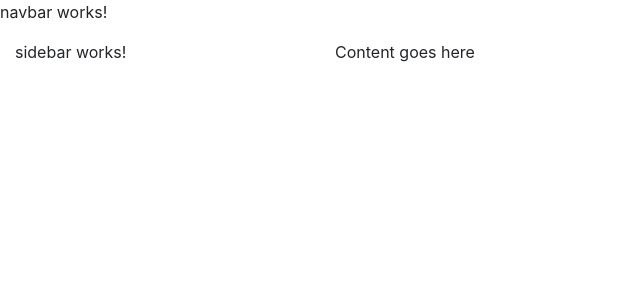
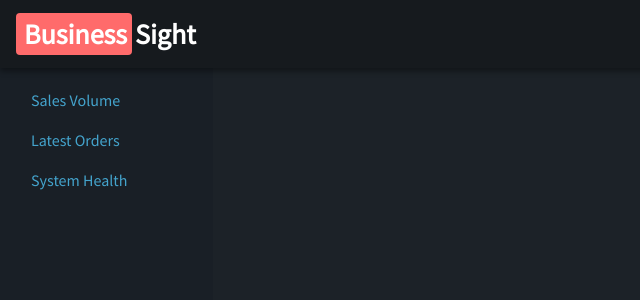
Before and after one commit to sidk08/BusinessSight, an Angular app: page / in a window 1280 px wide. Shown: the top 300 px of the page, without its empty margins (0-640 px from the left). Built offline with nearby package versions, Linux system fonts and the light colour scheme.

Commit message:
style updates and layout

```diff
--- a/src/app/app.component.html
+++ b/src/app/app.component.html
@@ -1,10 +1,9 @@
 <!--The content below is only a placeholder and can be replaced.-->
-<app-navbar></app-navbar>
+<app-navbar id="navbar" class="navbar navbar-dark fixed-top bg-dark"></app-navbar>
 <div class="container-fluid">
 <div class="row" id="mainContent">
-<app-sidebar class="col-sm-3"></app-sidebar>
+<app-sidebar id="sidebar" class="col-sm-3 col-md-2 d-none d-sm-block sidebar"></app-sidebar>
 <div class="col-sm-9" id="dashboard">
-  <p>Content goes here</p>
 </div>
 </div>
 </div>
--- a/src/app/app.component.scss
+++ b/src/app/app.component.scss
@@ -0,0 +1,15 @@
+#sidebar{
+    height: 100vh;
+    padding-top: 80px;
+    position: fixed;
+    background-color: #191f26;
+}
+
+#dashboard{
+    margin-top: 60px;
+}
+
+#navbar{
+    background-color: #161a1e !important;
+    box-shadow: 0 3px 6px rgba(0,0,0,0.2), 0 3px 6px rgba(0,0,0,0.25);
+}
--- a/src/app/navbar/navbar.component.html
+++ b/src/app/navbar/navbar.component.html
@@ -1,3 +1,4 @@
-<p>
-  navbar works!
-</p>
+<a href="#" class="navbar-brand">
+  <span class="logo logo-left">Business</span>
+  <span class="logo logo-right">Sight</span>
+</a>
--- a/src/app/navbar/navbar.component.scss
+++ b/src/app/navbar/navbar.component.scss
@@ -0,0 +1,17 @@
+.logo{
+    color: #fff;
+    font-weight: bold;
+    font-size: 1.4em;
+}
+
+.logo-left{
+    background-color: #ff6b6b;
+    padding: 3px 5px 3px 8px;
+    border-radius: 4px;
+}
+
+.logo-right{
+    padding: 3px 8px 3px 8px;
+    border-radius: 4px;
+    margin-left: -5px;
+}
--- a/src/app/sidebar/sidebar.component.html
+++ b/src/app/sidebar/sidebar.component.html
@@ -1,3 +1,5 @@
-<p>
-  sidebar works!
-</p>
+<ul class="nav nav-pills flex-column">
+  <li class="nav-item"><a href="#" class="nav-link">Sales Volume</a></li>
+  <li class="nav-item"><a href="#" class="nav-link">Latest Orders</a></li>
+  <li class="nav-item"><a href="#" class="nav-link">System Health</a></li>
+</ul>
--- a/src/index.html
+++ b/src/index.html
@@ -7,6 +7,7 @@
 
   <meta name="viewport" content="width=device-width, initial-scale=1">
   <link rel="icon" type="image/x-icon" href="favicon.ico">
+  <link href="https://fonts.googleapis.com/css?family=Source+Sans+Pro&display=swap" rel="stylesheet">
 </head>
 <body>
   <app-root></app-root>
--- a/src/styles.scss
+++ b/src/styles.scss
@@ -1 +1,31 @@
 /* You can add global styles to this file, and also import other style files */
+*{
+    box-sizing: border-box;
+}
+
+html{
+    height: 100%;
+}
+
+body{
+    font-family: 'Source Sans Pro', sans-serif;
+    background-color: #1C2228;
+    color: #f7fff7;
+    height: 100%;
+}
+
+a{
+    color: #44a4cd;
+}
+
+a:hover{
+    color: #44a8cf;
+}
+
+.shadow{
+    box-shadow: 0 8px 12px rgba(0,0,0,0.2), 0 5px 6px rgba(0,0,0,0.3);
+}
+
+.section-container{
+    padding: 30px;
+}
```
